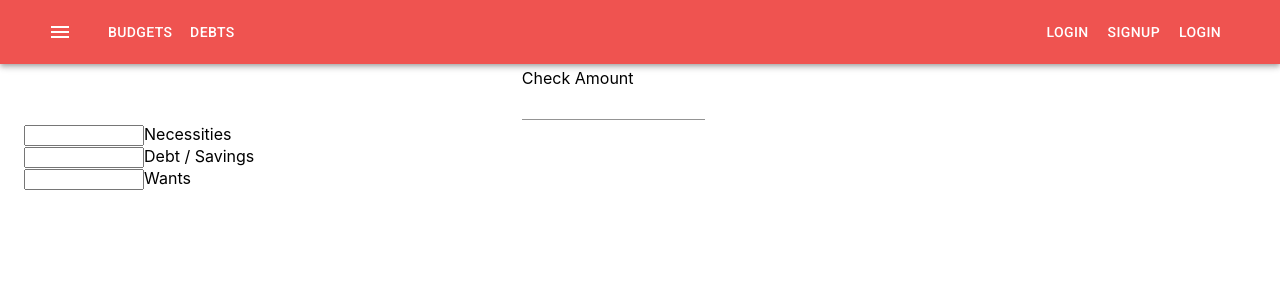
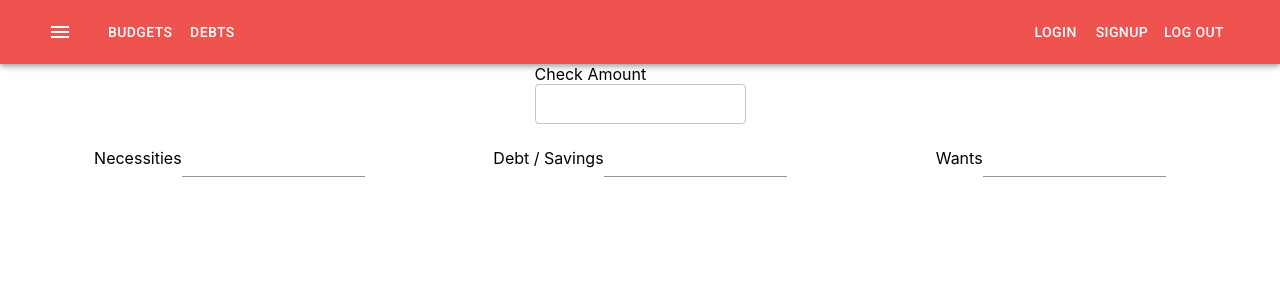
Before and after one commit to joshuaherrera/go-budget, a React (Create React App) app in the folder client/: page / in a window 1280 px wide. Shown: the top 300 px of the page. Built offline with nearby package versions, Linux system fonts and the light colour scheme.

Commit message:
setup grids

```diff
--- a/client/src/App.js
+++ b/client/src/App.js
@@ -7,7 +7,7 @@ function App() {
   return (
     <>
       <Nav />
-      <Container>
+      <Container fixed>
         <BudgetBody />
       </Container>
     </>
--- a/client/src/components/BudgetBody.js
+++ b/client/src/components/BudgetBody.js
@@ -10,7 +10,10 @@ const useStyles = makeStyles((theme) => ({
       margin: theme.spacing(1),
       width: "25ch",
     },
-    gridStyle: {
+    gStyle: {
+      backgroundColor: "pink",
+    },
+    root: {
       flexGrow: 1,
     },
   },
@@ -21,12 +24,17 @@ const BudgetBody = () => {
   return (
     <>
       {/* would need to do Grids within grids */}
-      <div className="row">
-        <Grid container spacing={1} justify="center">
-          <form className={classes.formStyle}>
-            <div className={classes.formStyle}>
-              <Grid item xs={12}>
-                {/* <input
+      <div className={classes.root}>
+        <Grid container spacing={3} justify="flex-start">
+          <Grid
+            container
+            justify="center"
+            item
+            xs={12}
+            className={classes.gStyle}
+          >
+            <form>
+              {/* <input
                 id="checkAmount"
                 type="number"
                 min="0.00"
@@ -34,23 +42,27 @@ const BudgetBody = () => {
                 step="0.01"
                 className="validate"
               /> */}
+              <Grid xs={12} item>
                 <label for="checkAmount">Check Amount</label>
-                <TextField id="checkAmount" />
+              </Grid>{" "}
+              <Grid item xs={12}>
+                <TextField id="checkAmount" variant="outlined" size="small" />
               </Grid>
-            </div>
-          </form>
+            </form>
+          </Grid>
+
+          <Grid container item xs={12} justify="space-evenly">
+            <Grid item container justify="center" xs={4}>
+              <BudgetCol colName="Necessities" idName="needs" />
+            </Grid>
+            <Grid container justify="center" item xs={4}>
+              <BudgetCol colName="Debt / Savings" idName="dns" />
+            </Grid>
+            <Grid container justify="center" item xs={4}>
+              <BudgetCol colName="Wants" idName="wants" />
+            </Grid>
+          </Grid>
         </Grid>
-      </div>
-      <div className="row">
-        <div className="col s4">
-          <BudgetCol colName="Necessities" idName="needs" />
-        </div>
-        <div className="col s4">
-          <BudgetCol colName="Debt / Savings" idName="dns" />
-        </div>
-        <div className="col s4">
-          <BudgetCol colName="Wants" idName="wants" />
-        </div>
       </div>
     </>
   );
--- a/client/src/components/BudgetCol.js
+++ b/client/src/components/BudgetCol.js
@@ -1,19 +1,34 @@
 import React from "react";
+import TextField from "@material-ui/core/TextField";
+import { makeStyles } from "@material-ui/core/styles";
+
+const useStyles = makeStyles((theme) => ({
+  formStyle: {
+    "& > *": {
+      margin: theme.spacing(1),
+      width: "25ch",
+    },
+    labelStyle: {
+      margin: "auto",
+    },
+    root: {
+      flexGrow: 1,
+    },
+  },
+}));
 
 const BudgetCol = ({ colName, idName }) => {
+  const classes = useStyles();
+
   return (
     <>
       <div class="row">
         <div class="input-field col s12">
-          <input
-            id={idName}
-            type="number"
-            min="0.00"
-            max="9999999"
-            step="0.01"
-            class="validate"
-          />
-          <label for={idName}>{colName}</label>
+          <label for={idName} className={classes.labelStyle}>
+            {colName}
+          </label>
+
+          <TextField id={idName} size="small" />
         </div>
       </div>
     </>
--- a/client/src/components/Nav.js
+++ b/client/src/components/Nav.js
@@ -48,7 +48,7 @@ const Nav = () => {
             <div className={classes.toolbarButtons}>
               <Button color="inherit">Login</Button>
               <Button color="inherit">Signup</Button>
-              <Button color="inherit">Login</Button>
+              <Button color="inherit">Log Out</Button>
             </div>
           </Toolbar>
         </Container>
```
